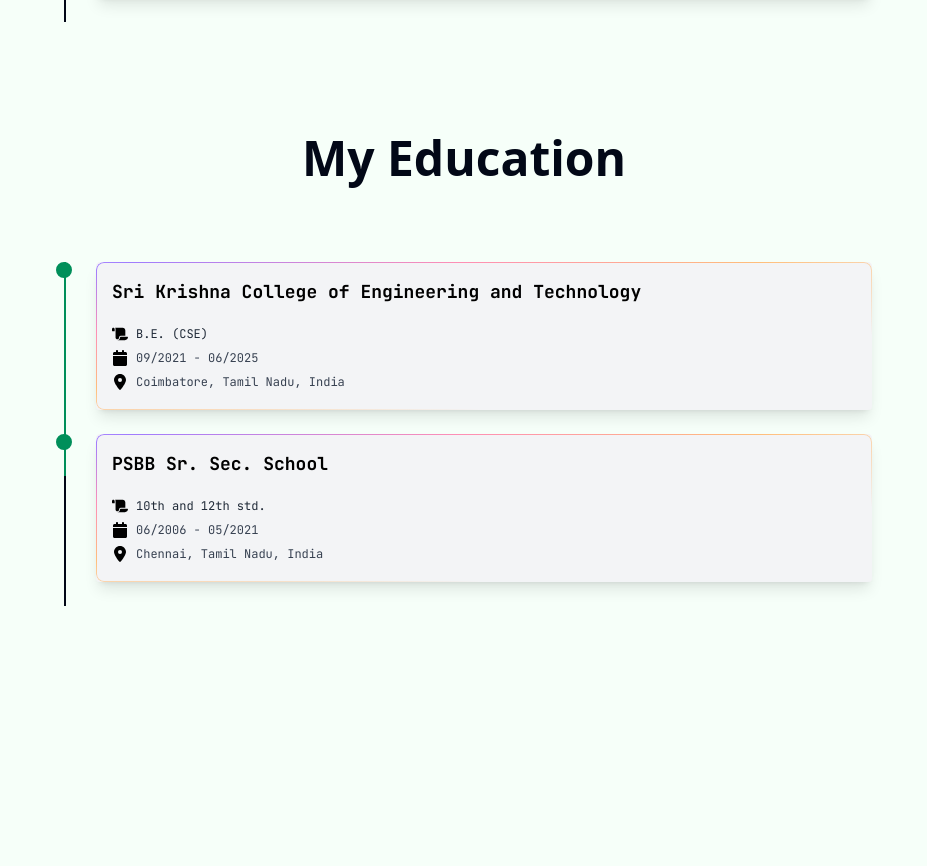
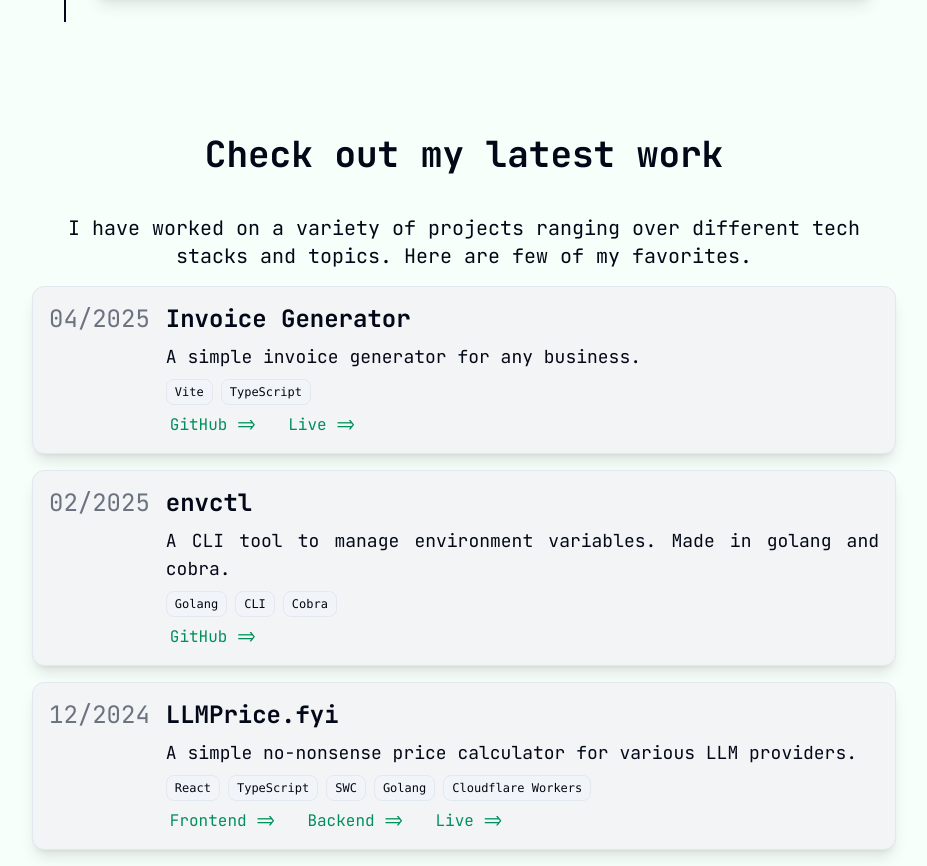
Before and after one commit to Siddhesh-Agarwal/Siddhesh-Agarwal.github.io, a Next.js app: page / in a window 1280 px wide. Shown: the part 1902-2768 px from the top of the page, without its empty margins (176-1103 px from the left). Built offline with nearby package versions, Linux system fonts and the light colour scheme.

Commit message:
Hid education section

```diff
--- a/app/page.tsx
+++ b/app/page.tsx
@@ -47,7 +47,7 @@
 import { EducationDetails, ExperienceDetail, Project, SocialLink, ToolLink } from "@/types/Utils";
 import ProjectsSection from "@/components/project";
 import ExperienceSection from "@/components/experience";
-import EducationSection from "@/components/education";
+// import EducationSection from "@/components/education";
 import DockNav from "@/components/dockNav";
 import IntroSection from "@/components/Intro";
 import { FaBriefcase, FaCircleInfo, FaFlask, FaGraduationCap } from "react-icons/fa6";
@@ -272,24 +272,24 @@
     }
 ]
 
-const educationDetails: EducationDetails[] = [
-    {
-        instituteName: "PSBB Sr. Sec. School",
-        instituteLocation: "Chennai, Tamil Nadu, India",
-        instituteUrl: "https://www.psbbschools.ac.in/",
-        degree: "10th and 12th std.",
-        startDate: { month: 6, year: 2006 },
-        endDate: { month: 5, year: 2021 },
-    },
-    {
-        instituteName: "Sri Krishna College of Engineering and Technology",
-        instituteLocation: "Coimbatore, Tamil Nadu, India",
-        instituteUrl: "https://www.skcet.ac.in/",
-        degree: "B.E. (CSE)",
-        startDate: { month: 9, year: 2021 },
-        endDate: { month: 6, year: 2025 },
-    }
-]
+// const educationDetails: EducationDetails[] = [
+//     {
+//         instituteName: "PSBB Sr. Sec. School",
+//         instituteLocation: "Chennai, Tamil Nadu, India",
+//         instituteUrl: "https://www.psbbschools.ac.in/",
+//         degree: "10th and 12th std.",
+//         startDate: { month: 6, year: 2006 },
+//         endDate: { month: 5, year: 2021 },
+//     },
+//     {
+//         instituteName: "Sri Krishna College of Engineering and Technology",
+//         instituteLocation: "Coimbatore, Tamil Nadu, India",
+//         instituteUrl: "https://www.skcet.ac.in/",
+//         degree: "B.E. (CSE)",
+//         startDate: { month: 9, year: 2021 },
+//         endDate: { month: 6, year: 2025 },
+//     }
+// ]
 
 const introLinks: ToolLink[][] = [
     [
@@ -352,11 +352,11 @@
         link: "#experience",
         icon: FaBriefcase
     },
-    {
-        name: "Education",
-        link: "#education",
-        icon: FaGraduationCap
-    },
+    // {
+    //     name: "Education",
+    //     link: "#education",
+    //     icon: FaGraduationCap
+    // },
     {
         name: "Projects",
         link: "#projects",
@@ -380,9 +380,9 @@
                 </section>
 
                 {/* Education Section */}
-                <section className="container min-h-screen min-w-full px-0 py-6 md:pb-12" id="education">
+                {/* <section className="container min-h-screen min-w-full px-0 py-6 md:pb-12" id="education">
                     <EducationSection details={educationDetails} />
-                </section>
+                </section> */}
 
                 {/* Projects Section */}
                 <section className="container min-h-screen min-w-full px-0 py-6 md:pb-12" id="projects">
```
